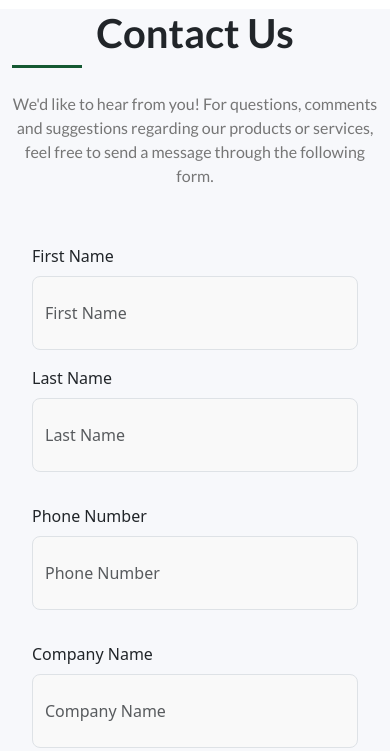
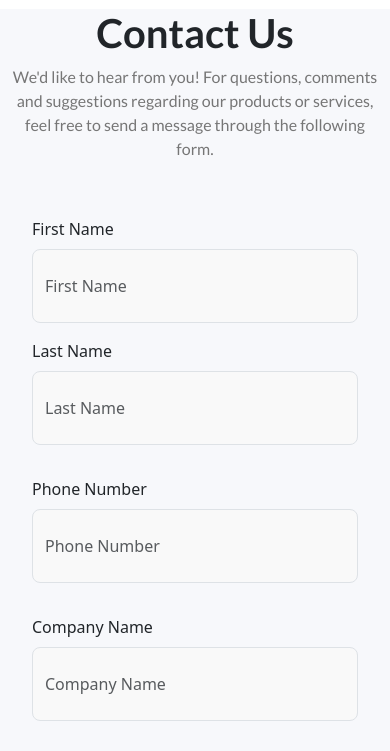
Before and after one commit to anasaziz2008/Grand-website, a plain HTML site: page contactus.html in a window 390 px wide. Shown: the part 65-816 px from the top of the page. Drawn offline with nearby package versions, Linux system fonts and the light colour scheme.

Commit message:
completed

```diff
--- a/contactus.html
+++ b/contactus.html
@@ -288,7 +288,7 @@
             <div class="row">
                 <div class="col-12 col-lg-8 personal-info my-lg-5">
                     <h1 class="text-center text-lg-start page-title">Contact Us</h1>
-                    <div class="underline mb-4"></div>
+                    <div class="underline mb-4 d-none d-lg-block"></div>
                     <p class="col-lg-10 text-center text-lg-start description">We'd like to hear from you! For questions, comments and suggestions regarding our
                         products
                         or services, feel free to send a message through the following form.</p>
```
Also changed, not shown: terms.html (+1 -1 lines).
